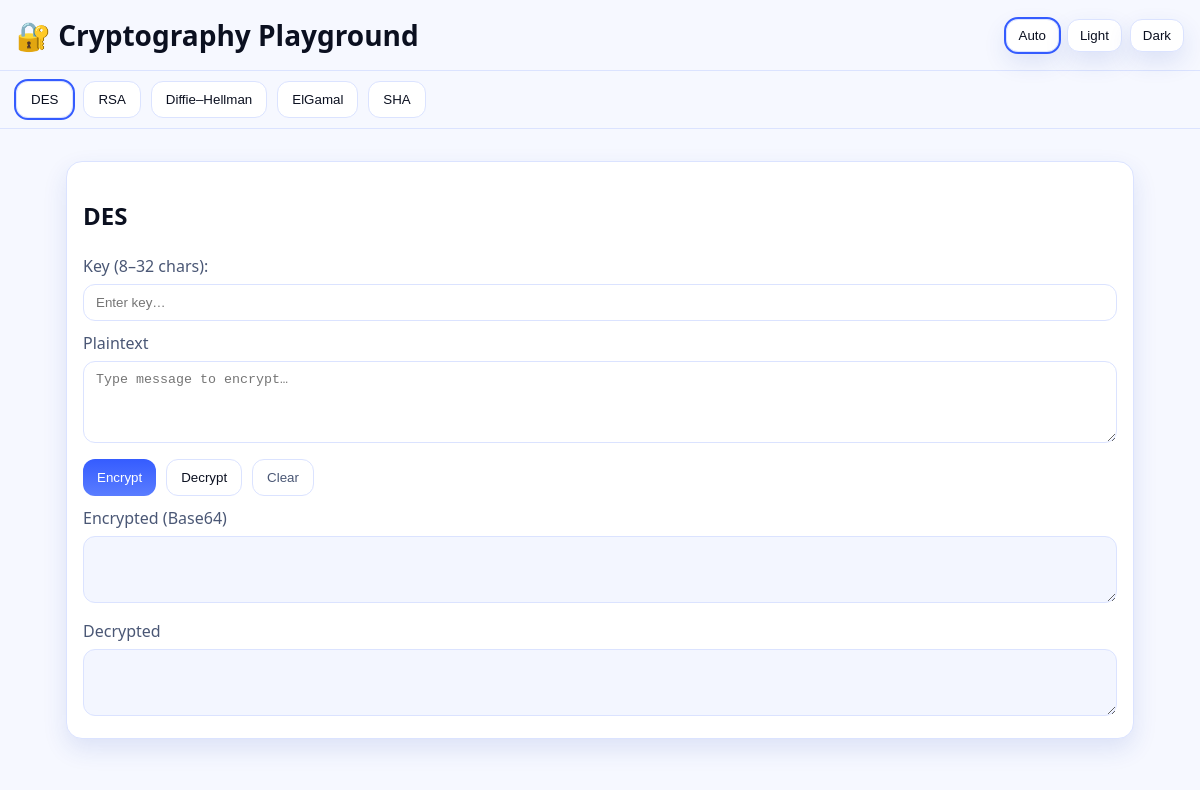
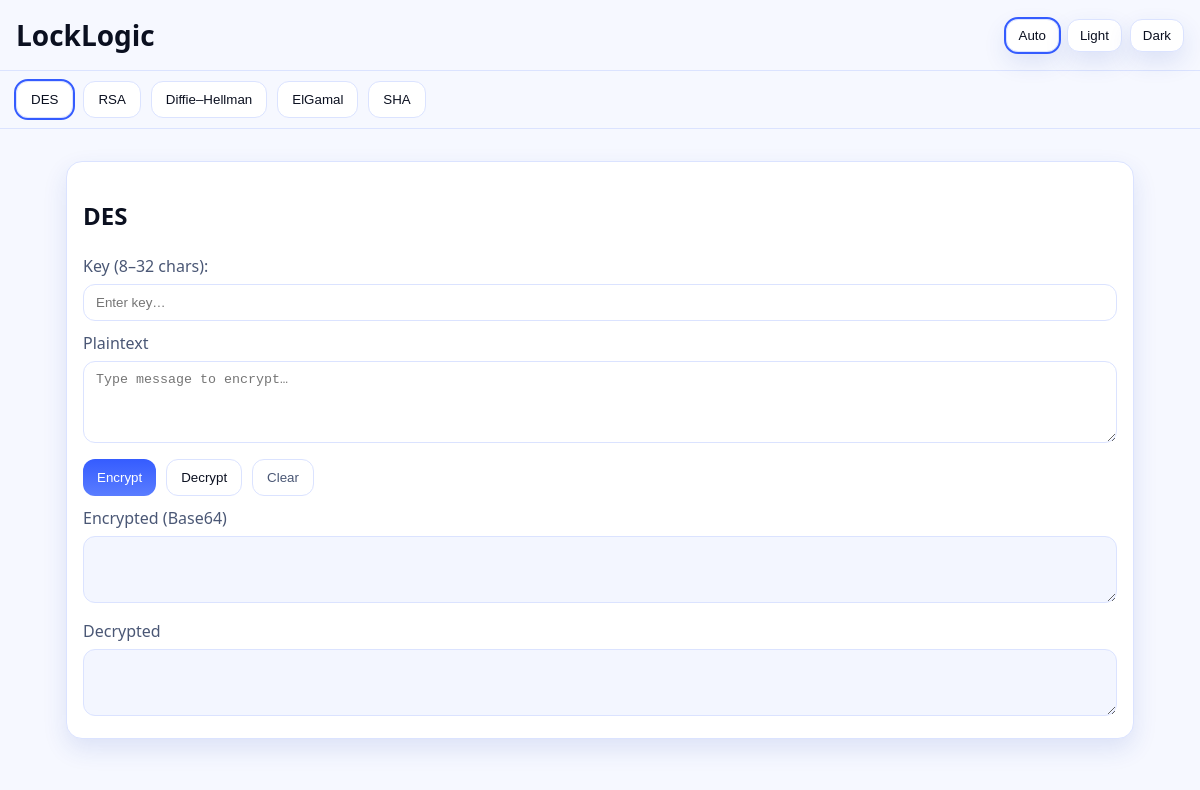
Before and after one commit to Keerthana-059/repo42day, an Electron app: page index.html in a window 1200 px wide. Drawn offline with Linux system fonts and the light colour scheme.

Commit message:
Update index.html

```diff
--- a/index.html
+++ b/index.html
@@ -8,7 +8,7 @@
 </head>
 <body>
   <header class="app-header">
-    <h1>🔐 Cryptography Playground</h1>
+    <h1>LockLogic</h1>
     <div class="theme-controls" role="group" aria-label="Theme toggle">
       <button id="theme-auto" class="theme-btn" aria-pressed="true" title="Match system">Auto</button>
       <button id="theme-light" class="theme-btn" aria-pressed="false" title="Light theme">Light</button>
```
